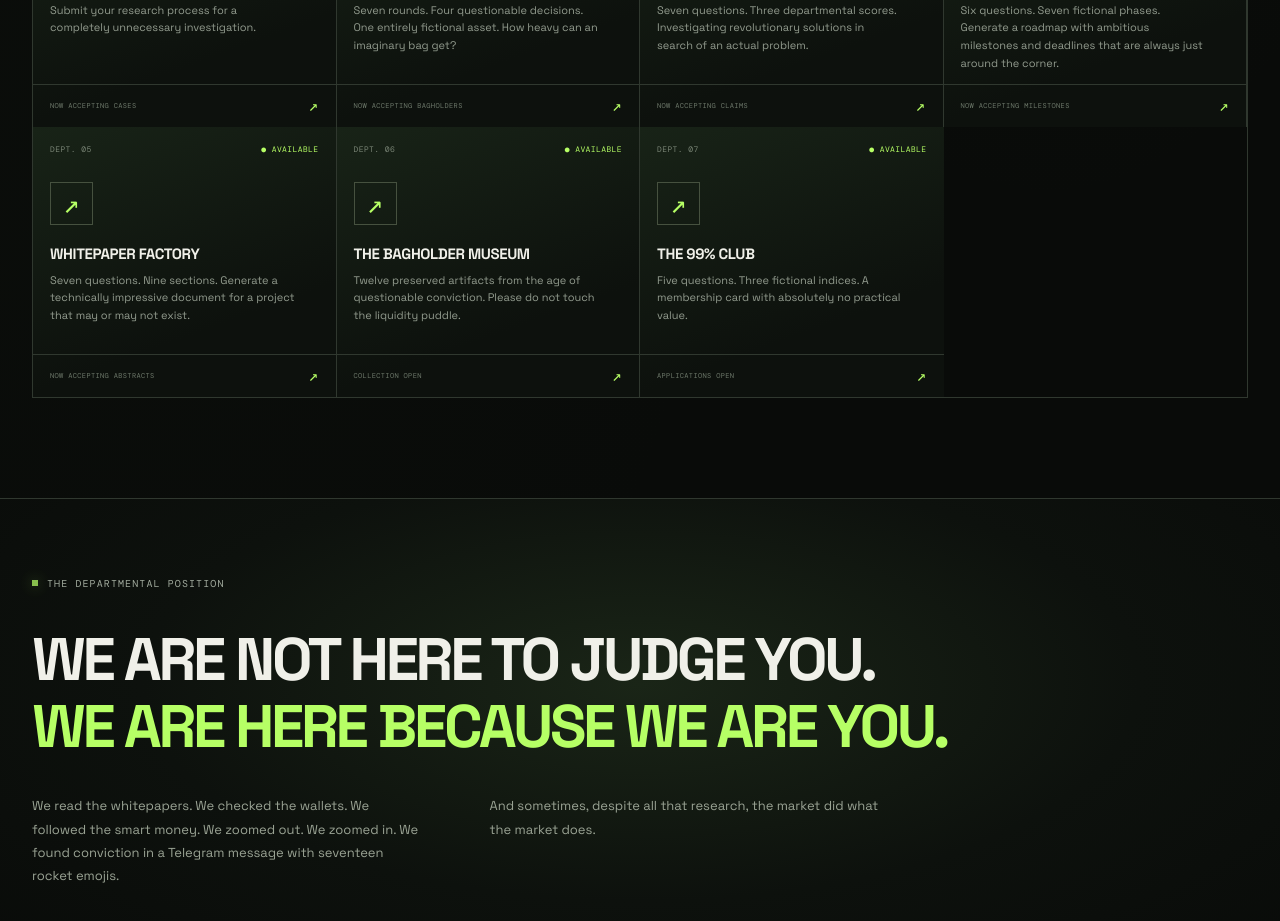
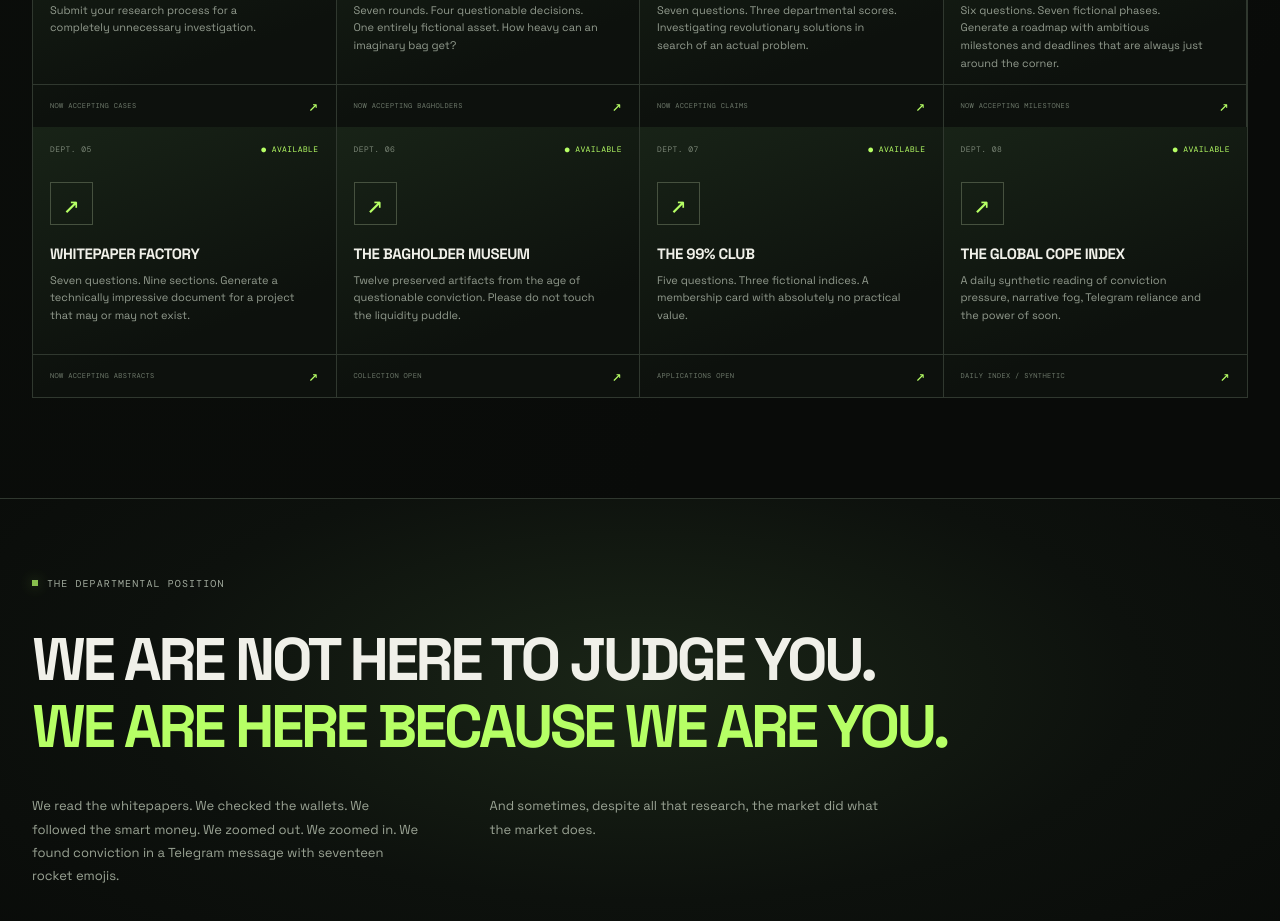
Before and after one commit to safherofficial/weird, a Next.js app: page / in a window 1280 px wide. Shown: the part 1580-2501 px from the top of the page. Built offline with nearby package versions, Linux system fonts and the light colour scheme.

Commit message:
feat(u12): add Global Cope Index to the Department directory

```diff
--- a/app/page.tsx
+++ b/app/page.tsx
@@ -66,6 +66,14 @@ const departments = [
     description: "Five questions. Three fictional indices. A membership card with absolutely no practical value.",
     status: "APPLICATIONS OPEN",
     href: "/club",
+    featured: true,
+  },
+  {
+    number: "08",
+    title: "THE GLOBAL COPE INDEX",
+    description: "A daily synthetic reading of conviction pressure, narrative fog, Telegram reliance and the power of soon.",
+    status: "DAILY INDEX / SYNTHETIC",
+    href: "/cope-index",
     featured: true,
   },
 ];
```
